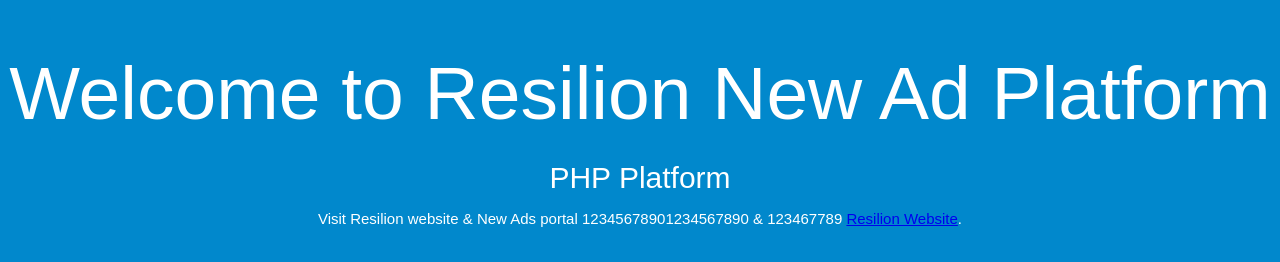
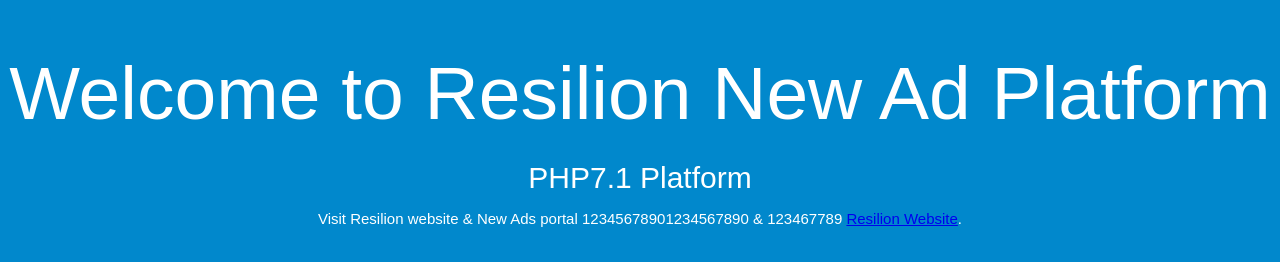
Before and after one commit to vtestgithub/testrepo, a plain HTML site: page index.html in a window 1280 px wide. Drawn offline with Linux system fonts and the light colour scheme.

Commit message:
Update index.html

```diff
--- a/index.html
+++ b/index.html
@@ -27,7 +27,7 @@
 <body>
   <div align="center">
     <h1>Welcome to Resilion New Ad Platform</h1>
-    <h2>PHP Platform</h2>
+    <h2>PHP7.1 Platform</h2>
     <p>Visit Resilion website & New Ads portal 12345678901234567890 & 123467789
       <a href="http://www.resilion.net">Resilion Website</a>.</p>
   </div>
```
